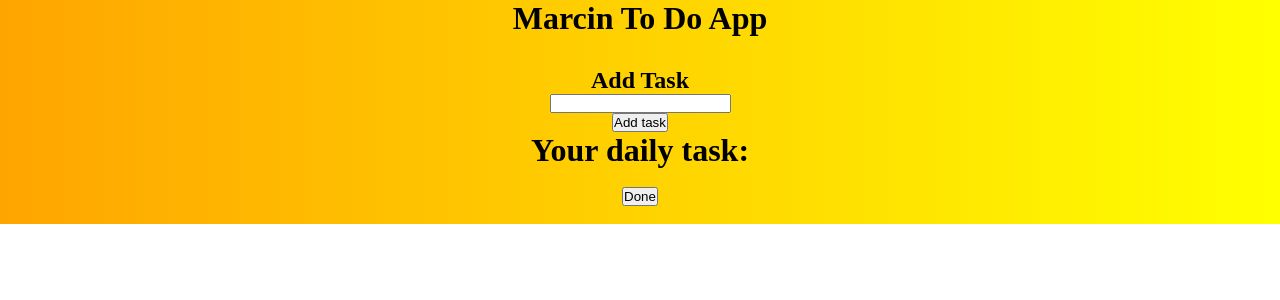
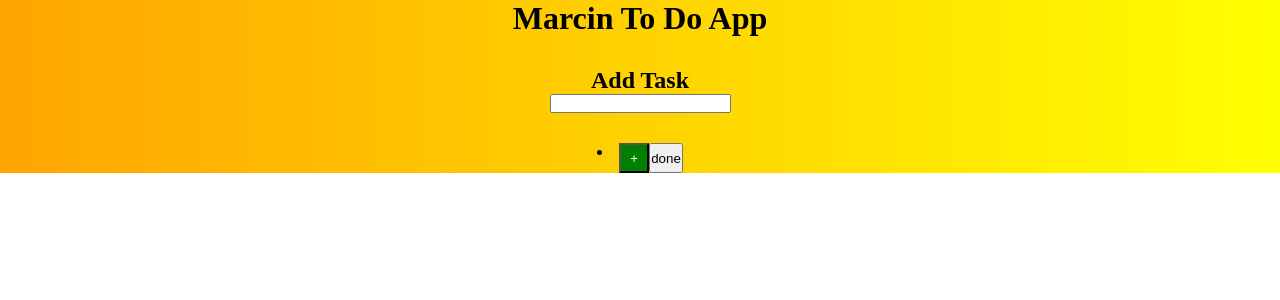
Before and after one commit to marcinoles87/todolist, a React (Create React App) app: page / in a window 1280 px wide. Shown: the top 300 px of the page. Built offline with nearby package versions, Linux system fonts and the light colour scheme.

Commit message:
work with task

```diff
--- a/src/components/Button.js
+++ /dev/null
@@ -1,36 +0,0 @@
-import React, { useState } from 'react'
-
-export default function Button(props) {
-
-   let [taskDone,setTaskDone] = useState();
-   let [element,setElement] = useState([])
-
-const list = document.getElementsByClassName('.tasklist')
-
-
-
-   const handleOnClick = (props) => {
-    setTaskDone(
-      taskDone = props.value
-
-    )
-
-    setElement(
-
-      console.log(taskDone)
-
-    )
-
-   }
-
-  return (
-    <div>
-        <button onClick={handleOnClick}>Add task</button>
-        <h1 className='tasklist'>Your daily task:</h1>
-        <ul>
-          <li>{props.value}</li><button>Done</button>
-          <li>{element}</li>
-        </ul>
-    </div>
-  )
-}
--- a/src/components/Task.js
+++ b/src/components/Task.js
@@ -1,5 +1,5 @@
 import React, { useState } from 'react'
-import Button from './Button'
+import ToDo from './ToDo'
 
 import './task.css'
 
@@ -18,7 +18,7 @@ export default function Task() {
     <div  className='Task'>
         <h2>Add Task</h2>
         <input onChange={handleOnChange}></input>
-        <Button value={task}></Button>
+        <ToDo value={task}></ToDo>
     </div>
   )
 }
--- /dev/null
+++ b/src/components/ToDo.js
@@ -0,0 +1,18 @@
+import React, { useState } from 'react'
+
+import './todo.css'
+
+export default function ToDo(props) {
+
+
+
+  return (
+    <div className='todo'>
+       <li>{props.value}</li>
+       <button className='btn-add'>+</button>
+       <button className='btn-done'>done</button>
+
+
+    </div>
+  )
+}
--- /dev/null
+++ b/src/components/todo.css
@@ -0,0 +1,16 @@
+.todo{
+    display: flex;
+    flex-direction: row;
+    justify-content: center;
+    margin-top: 30px;
+
+
+}
+
+.btn-add{
+    background-color: green;
+    color: white;
+    width: 30px;
+    height: 30px;
+
+}
```
